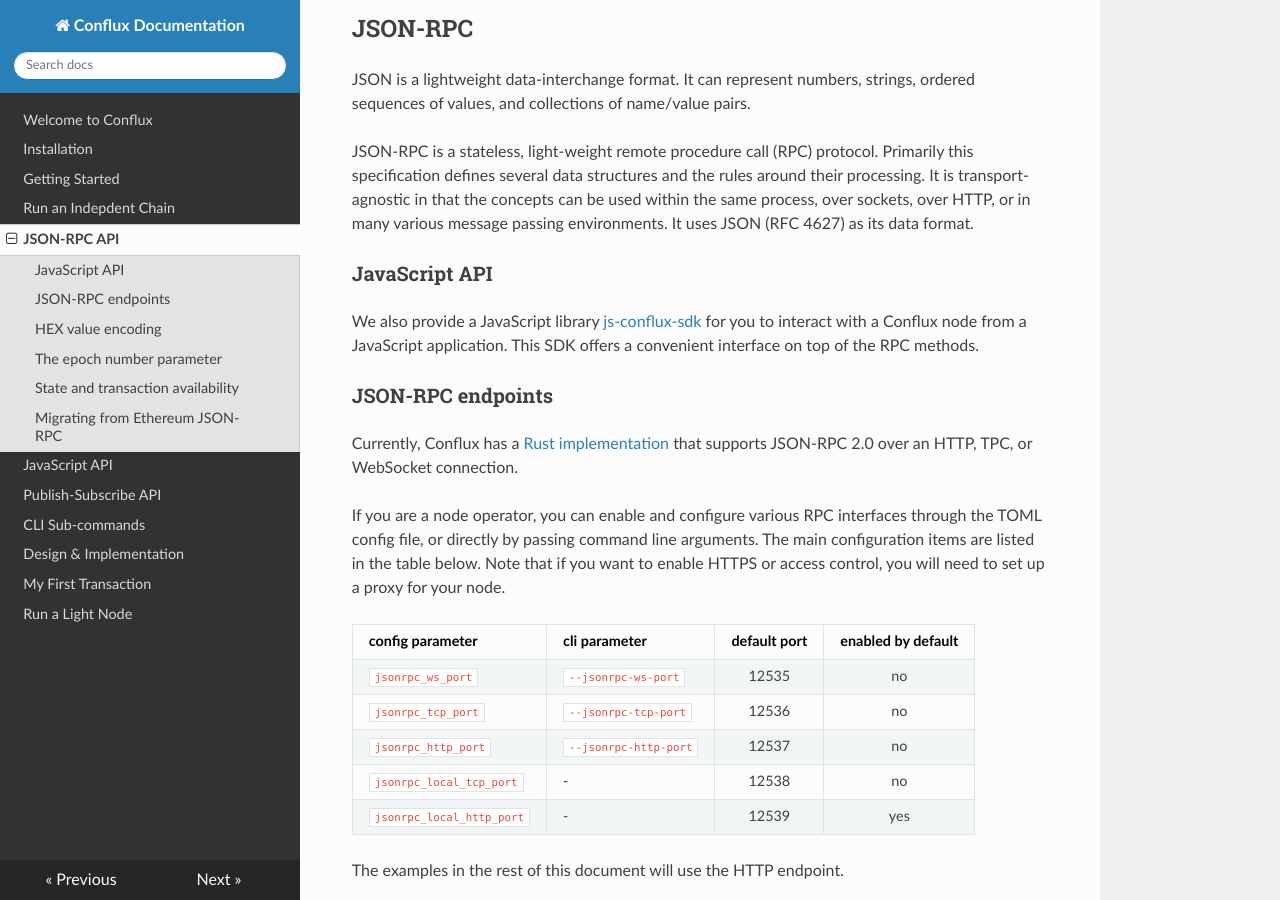
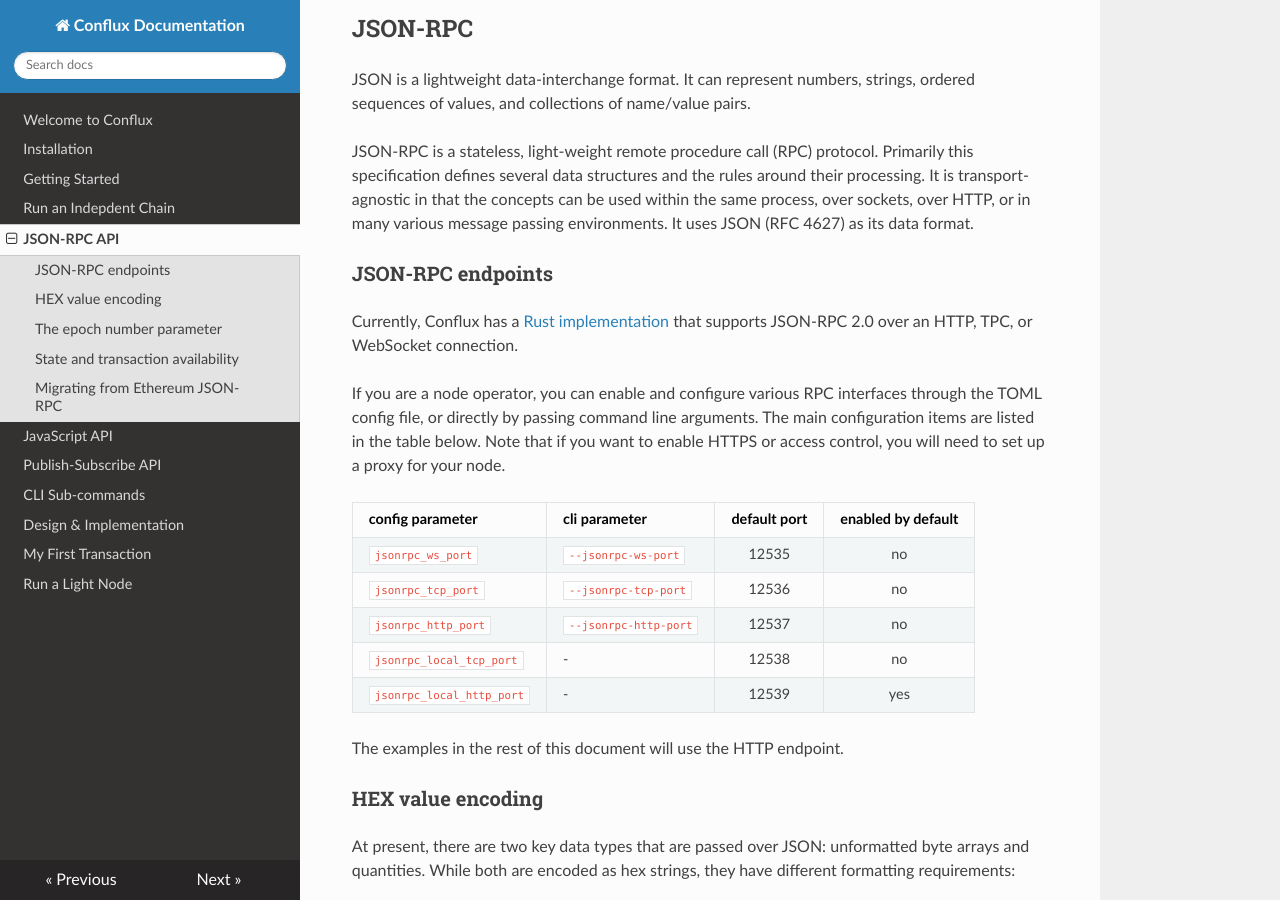
Before and after one commit to Conflux-Chain/conflux-doc, an MkDocs documentation site: the page built from docs/json-rpc.md, in a window 1280 px wide and 900 px high, scrolled down 328 px. Built offline with MkDocs 1.6.1, drawn with Linux system fonts in a browser that asks for light colours; nearby versions of some CDN libraries; some of the changed text lies outside the part shown.

Commit message:
Update base32 address
Also remove the js-conflux-sdk part

```diff
--- a/docs/json-rpc.md
+++ b/docs/json-rpc.md
@@ -19,10 +19,6 @@
 JSON is a lightweight data-interchange format. It can represent numbers, strings, ordered sequences of values, and collections of name/value pairs.
 
 JSON-RPC is a stateless, light-weight remote procedure call (RPC) protocol. Primarily this specification defines several data structures and the rules around their processing. It is transport-agnostic in that the concepts can be used within the same process, over sockets, over HTTP, or in many various message passing environments. It uses JSON (RFC 4627) as its data format.
-
-### JavaScript API
-
-We also provide a JavaScript library [js-conflux-sdk](https://github.com/Conflux-Chain/js-conflux-sdk) for you to interact with a Conflux node from a JavaScript application. This  SDK offers a convenient interface on top of the RPC methods.
 
 ### JSON-RPC endpoints
 
```
Also changed, not shown: other parts of docs/json-rpc.md (+4 -4 lines).
